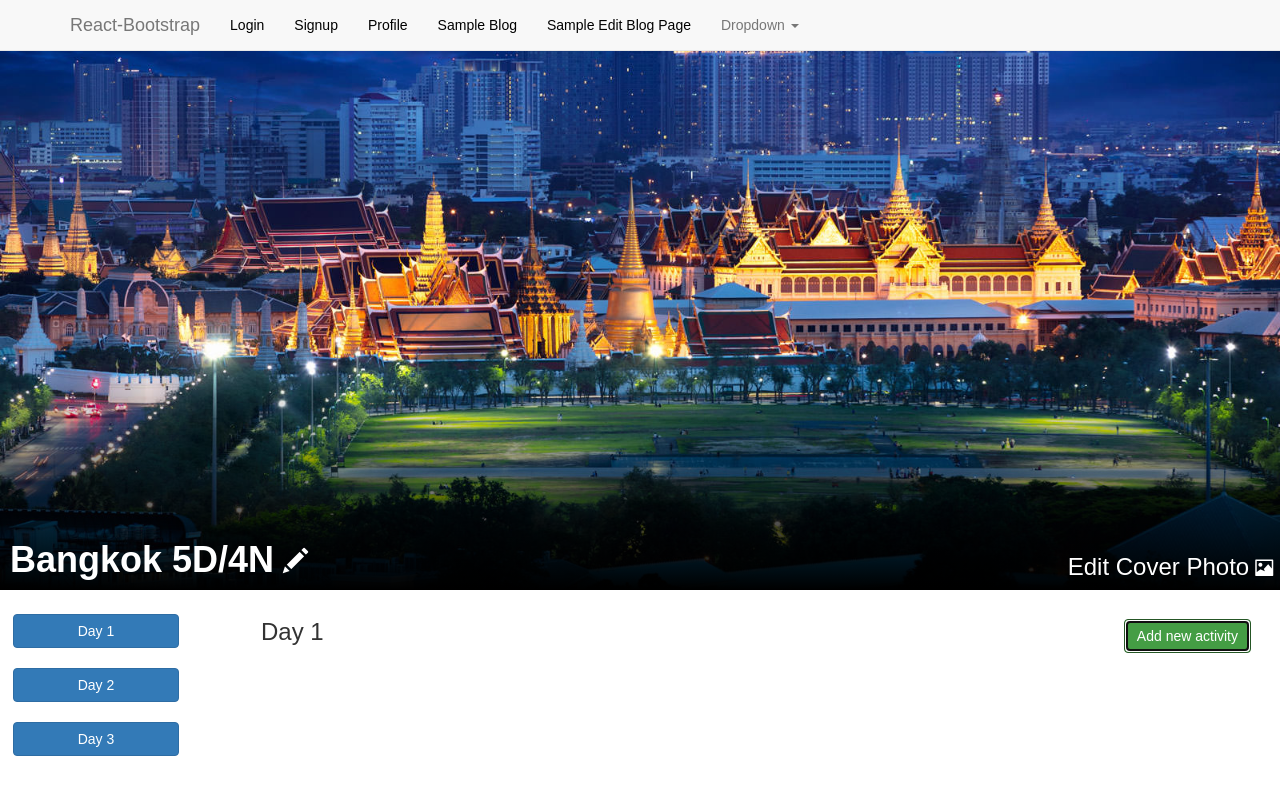
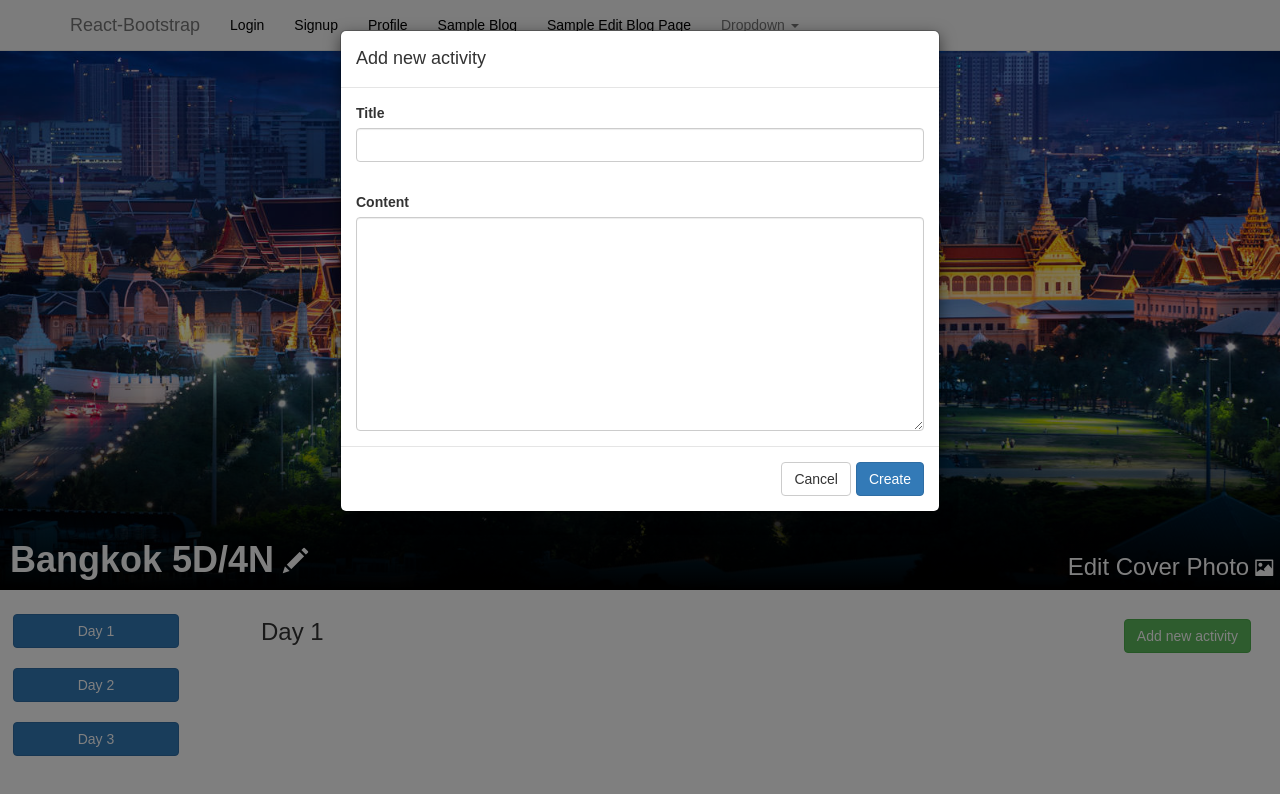
Before and after one commit to yangtheng/project-4-react, a React (Create React App) app: page /edit-blogpage in a window 1280 px wide. Both pictures are taken after a click on the button "Add new activity". Shown: the part 170-964 px from the top of the page. Built offline with nearby package versions, Linux system fonts and the light colour scheme.

Commit message:
able to change url of cover photo

```diff
--- a/package.json
+++ b/package.json
@@ -11,6 +11,8 @@
     "react-scroll": "^1.5.4"
   },
   "scripts": {
+    "predeploy": "npm run build",
+    "deploy": "gh-pages -d build",
     "start": "react-scripts start",
     "build": "react-scripts build",
     "test": "react-scripts test --env=jsdom",
--- a/src/ActivitiesBar.js
+++ b/src/ActivitiesBar.js
@@ -37,10 +37,8 @@ class ActivitiesBar extends Component {
     // TODO: Refactor
     let arr = ['breakfast', 'lunch', 'dinner']
     let ind = arr.findIndex((elem) => document.getElementById(elem).offsetTop - 50 >= e.srcElement.body.scrollTop)
-    let newArr = this.state.clicked.map((clicked, index) => {
-      if (index !== arr.length - 1) return ind - 1 === index
-      else return ind === -1
-    })
+    let newArr = this.state.clicked.map((clicked, index) => index !== arr.length - 1 ? ind - 1 === index : ind === -1)
+
     this.setState({
       clicked: newArr
     })
--- a/src/App.css
+++ b/src/App.css
@@ -35,10 +35,11 @@ a {
   color: black;
 }
 
-
+.coverPhotoDiv {
+  transition: background-color 0.5s;
+  border-radius: 5px;
+}
 .coverPhotoDiv:hover {
   cursor: pointer;
-  border-radius: 5px;
   background-color: rgba(164, 163, 161, 0.5);
-  transition: background-color 0.5s;
 }
--- a/src/CoverPhoto.js
+++ b/src/CoverPhoto.js
@@ -1,8 +1,9 @@
 import React from 'react'
 import {Image} from 'react-bootstrap'
+const url = '/sample.jpg'
 
 const CoverPhoto = () => (
-  <div style={{backgroundImage: 'url(\'sample.jpg\')', backgroundSize: 'cover', height: '85vh', position: 'relative', width: '100%', float: 'right'}}>
+  <div style={{backgroundImage: 'url(' + url + ')', backgroundSize: 'cover', height: '85vh', position: 'relative', width: '100%', float: 'right'}}>
     <div style={{position: 'absolute', left: '0', bottom: '0', paddingTop: '20vh', background: 'linear-gradient(to bottom, rgba(0,0,0,0), black', width: '100%'}}>
       <h1 style={{margin: '10px 0 0 10px', color: 'white'}}><strong>Bangkok 5D/4N</strong></h1>
       <h3 style={{margin: '10px 0 0 10px', display: 'inline', color: 'white'}}>By: Dom Phua</h3>
--- a/src/CoverPhotoEditPage.js
+++ b/src/CoverPhotoEditPage.js
@@ -9,7 +9,10 @@ class CoverPhotoEditPage extends Component {
     this.state = {
       title: 'Bangkok 5D/4N',
       newTitle: 'Bangkok 5D/4N',
-      editingTitle: false
+      img: '/sample.jpg',
+      newImg: '/sample.jpg',
+      editingTitle: false,
+      editingImg: false
     }
   }
   render () {
@@ -30,19 +33,37 @@ class CoverPhotoEditPage extends Component {
       </Modal>
     )
 
+    let editImgWindow = (
+      <Modal show={this.state.editingImg} onHide={() => this.closeImgEditWindow()}>
+        <Modal.Header>
+          <Modal.Title>Edit Image Url</Modal.Title>
+        </Modal.Header>
+
+        <Modal.Body>
+          <input className='form-control' value={this.state.newImg} type='text' onChange={(e) => this.handleImgChange(e)} />
+        </Modal.Body>
+
+        <Modal.Footer>
+          <Button onClick={() => this.closeImgEditWindow()}>Cancel</Button>
+          <Button bsStyle='primary' onClick={() => this.saveImg()}>Save changes</Button>
+        </Modal.Footer>
+      </Modal>
+    )
+
     return (
-      <div style={{backgroundImage: 'url(\'sample.jpg\')', backgroundSize: 'cover', height: '85vh', position: 'relative', width: '100%', float: 'right'}}>
+      <div style={{backgroundImage: 'url(' + this.state.img + ')', backgroundSize: 'cover', height: '85vh', position: 'relative', width: '100%', float: 'right'}}>
         <div style={{position: 'absolute', left: '0', bottom: '0', paddingTop: '20vh', background: 'linear-gradient(to bottom, rgba(0,0,0,0), black', width: '100%'}}>
           <div onClick={() => this.showTitleEditWindow()} className='coverPhotoDiv' style={{marginBottom: '10px', display: 'inline-block', whiteSpace: 'nowrap', 'paddingRight': '1%'}}>
             <h1 style={{marginLeft: '10px', display: 'inline', color: 'white'}}><strong>{this.state.title}</strong></h1>
             <Glyphicon glyph='pencil' style={{fontSize: '25px', marginLeft: '3%', color: 'white'}} />
           </div>
         </div>
-        <div className='coverPhotoDiv' style={{margin: '0 0 10px 0', position: 'absolute', right: '0', bottom: '0', whiteSpace: 'nowrap', 'paddingRight': '1%'}}>
+        <div onClick={() => this.showImgEditWindow()} className='coverPhotoDiv' style={{margin: '0 0 10px 0', position: 'absolute', right: '0', bottom: '0', whiteSpace: 'nowrap', 'paddingRight': '1%'}}>
           <h3 style={{display: 'inline', color: 'white'}}>Edit Cover Photo</h3>
           <Glyphicon glyph='picture' style={{fontSize: '18px', marginLeft: '3%', color: 'white'}} />
         </div>
         {editTitleWindow}
+        {editImgWindow}
       </div>
     )
   }
@@ -53,9 +74,21 @@ class CoverPhotoEditPage extends Component {
     })
   }
 
+  handleImgChange (e) {
+    this.setState({
+      newImg: e.target.value
+    })
+  }
+
   showTitleEditWindow () {
     this.setState({
       editingTitle: true
+    })
+  }
+
+  showImgEditWindow () {
+    this.setState({
+      editingImg: true
     })
   }
 
@@ -66,12 +99,26 @@ class CoverPhotoEditPage extends Component {
     })
   }
 
+  closeImgEditWindow () {
+    this.setState({
+      editingImg: false,
+      newImg: this.state.img
+    })
+  }
+
   saveTitle () {
     this.setState({
       editingTitle: false,
       title: this.state.newTitle
     })
   }
+
+  saveImg () {
+    this.setState({
+      editingImg: false,
+      img: this.state.newImg
+    })
+  }
 }
 
 export default CoverPhotoEditPage
--- a/src/EditBlogPage.js
+++ b/src/EditBlogPage.js
@@ -1,17 +1,63 @@
 import React, {Component} from 'react'
 import CoverPhotoEditPage from './CoverPhotoEditPage'
 // import ActivityBody from './ActivityBody'
-import {Button} from 'react-bootstrap'
+import {Button, Modal} from 'react-bootstrap'
 
 class EditBlogPage extends Component {
   constructor () {
     super()
 
     this.state = {
-      day: 1
+      day: 1,
+      addingActivity: false,
+      activities: [],
+      newTitle: '',
+      newContent: ''
     }
   }
   render () {
+    let addActivityForm = (
+      <Modal show={this.state.addingActivity} onHide={() => this.closeAddActivityWindow()}>
+        <Modal.Header>
+          <Modal.Title>Add new activity</Modal.Title>
+        </Modal.Header>
+
+        <Modal.Body>
+          <label>Title</label>
+          <input className='form-control' value={this.state.newTitle} type='text' onChange={(e) => this.handleChange(e, 'newTitle')} />
+        </Modal.Body>
+
+        <Modal.Body>
+          <label>Content</label>
+          <textarea className='form-control' value={this.state.newContent} rows='10' onChange={(e) => this.handleChange(e, 'newContent')} />
+        </Modal.Body>
+
+        <Modal.Footer>
+          <Button onClick={() => this.closeAddActivityWindow()}>Cancel</Button>
+          <Button bsStyle='primary' onClick={() => this.createActivity()}>Create</Button>
+        </Modal.Footer>
+      </Modal>
+    )
+
+    let activities = this.state.activities.map((activity, index) => {
+      // let activityContent
+      // if (activity.content) {
+      //   activityContent = activity.content.split('\n').map((content, index) => {
+      //     return (
+      //       <span key={index}>
+      //         {content}
+      //         <br />
+      //       </span>
+      //     )
+      //   })
+      // }
+      return (
+        <div key={index}>
+          <h3>{activity.title}</h3>
+          {/* <p>{activityContent}</p> */}
+        </div>
+      )
+    })
     return (
       <div>
         <CoverPhotoEditPage />
@@ -24,8 +70,10 @@ class EditBlogPage extends Component {
           <div style={{width: '80vw', padding: '5px', margin: '3vh 0 0 0', display: 'inline-block', float: 'right'}}>
             <div>
               <h3 style={{display: 'inline'}}>Day {this.state.day}</h3>
-              <Button bsStyle='success' style={{float: 'right', marginRight: '3vh'}}>Add new activity</Button>
+              <Button onClick={() => this.openAddActivityWindow()} bsStyle='success' style={{float: 'right', marginRight: '3vh'}}>Add new activity</Button>
             </div>
+            {activities}
+            {addActivityForm}
           </div>
         </div>
       </div>
@@ -37,6 +85,43 @@ class EditBlogPage extends Component {
       day
     })
   }
+
+  handleChange (e, field) {
+    this.setState({
+      [field]: e.target.value
+    })
+  }
+
+  openAddActivityWindow () {
+    this.setState({
+      addingActivity: true
+    })
+  }
+
+  closeAddActivityWindow () {
+    this.setState({
+      addingActivity: false,
+      newActivity: {
+        title: '',
+        content: ''
+      }
+    })
+  }
+
+  createActivity () {
+    const newActivity = {
+      title: this.state.newTitle,
+      content: this.state.newContent
+    }
+    this.setState({
+      addingActivity: false,
+      activities: this.state.activities.concat(newActivity),
+      newActivity: {
+        title: '',
+        content: ''
+      }
+    })
+  }
 }
 
 export default EditBlogPage
--- a/src/Profile.js
+++ b/src/Profile.js
@@ -5,7 +5,8 @@ class Profile extends Component {
     super(props)
 
     this.state = {
-      token: props.token
+      token: props.token,
+      itineraries: []
     }
   }
 
```
Also changed, not shown: 1 other file (tests, documents, lock files or other folders).
